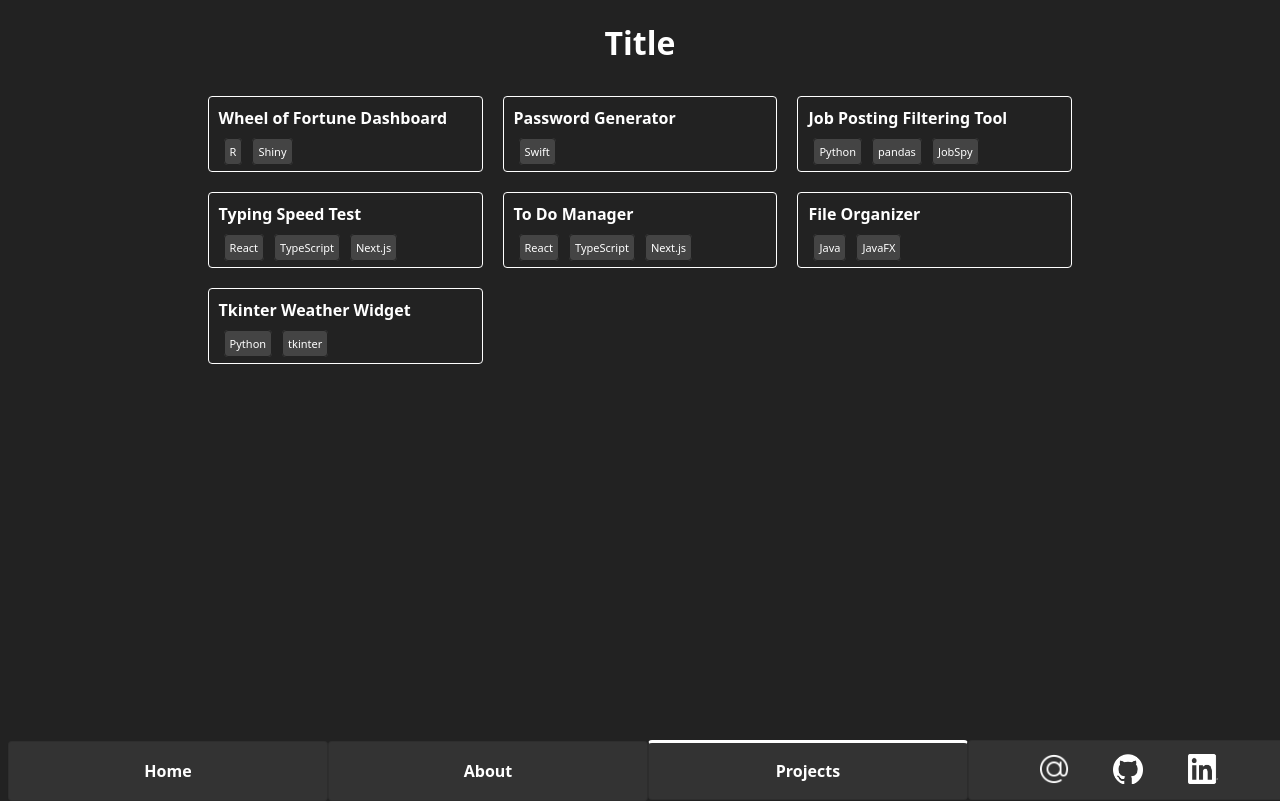
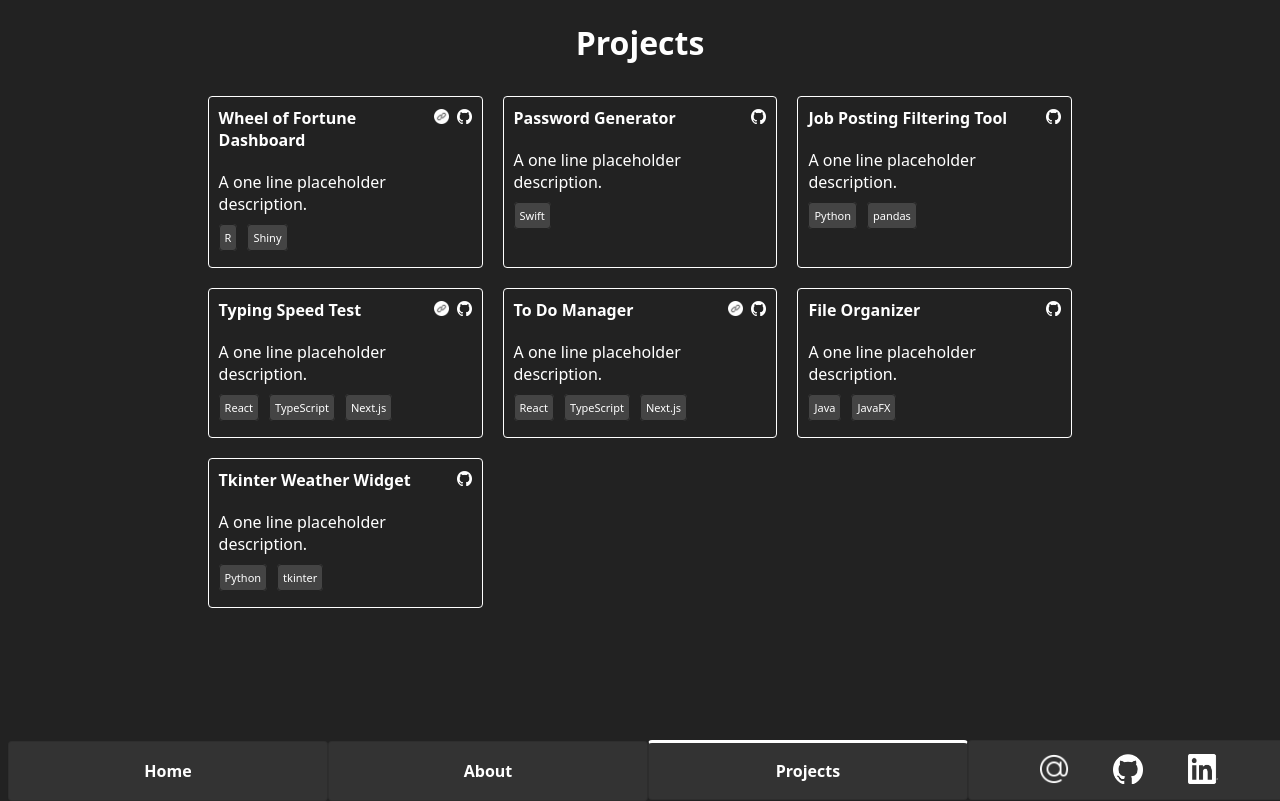
Before and after one commit to zkornbluth/zkornbluth.github.io, a Next.js app: page / in a window 1280 px wide. Both pictures are taken after a click on the button "Projects". Built offline with nearby package versions, Linux system fonts and the light colour scheme.

Commit message:
Added project links
Added icons for project GitHub repo and live link (if it exists)

```diff
--- a/app/components/Project.ts
+++ b/app/components/Project.ts
@@ -3,19 +3,21 @@ export class Project {
     technologies: string[];
     github: string;
     pageLink: string | null;
+    description: string;
 
     constructor(name: string, technologies: string[], github: string, pageLink?: string) {
         this.name = name;
         this.technologies = technologies;
         this.github = github;
         this.pageLink = pageLink;
+        this.description = "A one line placeholder description."
     }
 }
 
 export const projects: Project[] = [
     new Project("Wheel of Fortune Dashboard", ["R", "Shiny"], "https://github.com/zkornbluth/WheelOfFortune", "http://zkornbluth.github.io/WheelOfFortune"),
     new Project("Password Generator", ["Swift"], "https://github.com/zkornbluth/PasswordGenerator"),
-    new Project("Job Posting Filtering Tool", ["Python", "pandas", "JobSpy"], "https://github.com/zkornbluth/job_searcher"),
+    new Project("Job Posting Filtering Tool", ["Python", "pandas"], "https://github.com/zkornbluth/job_searcher"),
     new Project("Typing Speed Test", ["React", "TypeScript", "Next.js"], "https://github.com/zkornbluth/typing-test", "https://zkornbluth.github.io/typing-test"),
     new Project("To Do Manager", ["React", "TypeScript", "Next.js"], "https://github.com/zkornbluth/todo-manager", "https://zkornbluth.github.io/todo-manager"),
     new Project("File Organizer", ["Java", "JavaFX"], "https://github.com/zkornbluth/FileOrganizer"),
--- a/app/components/ProjectContent.tsx
+++ b/app/components/ProjectContent.tsx
@@ -1,11 +1,44 @@
 import React from 'react';
 import { projects } from './Project';
+import Image from 'next/image';
+import Link from 'next/link';
+import github from '../assets/github.png';
+import link from '../assets/link.png';
 
 function DisplayProject({ project }) {
     return (
         <div className="project-display">
-            <div className="project-name"><strong>{project.name}</strong></div>
-            <div>
+            <div className="project-header">
+                {/* Project Title */}
+                <span className="project-name"><strong>{project.name}</strong></span>
+                {/* Project Link(s) */}
+                <span className="project-links">
+                    {project.pageLink != null &&
+                        <Link href={project.pageLink}>
+                            <Image
+                                src={link}
+                                alt={project.pageLink}
+                                height={15}
+                                width={15}
+                            />
+                        </Link>
+                    }
+                    <Link href={project.github}>
+                        <Image
+                            src={github}
+                            alt={project.github}
+                            height={15}
+                            width={15}
+                        />
+                    </Link>
+                </span>
+            </div>
+            {/* Project Description */}
+            <div className="project-description">{project.description}</div>
+            {/* Project Image? */}
+
+            {/* Project Technologies */}
+            <div className='project-tech-container'>
             {project.technologies.map((tech, index) => (
                 <span key={index} className="project-tech">{tech}</span>
             ))}
--- a/app/page.tsx
+++ b/app/page.tsx
@@ -89,7 +89,7 @@ export default function HomePage() {
 
   return (
     <div>
-      <h1>Title</h1>
+      <h1>{lastClicked}</h1>
 
       <PageContent lastClicked={lastClicked} />
 
--- a/app/styles.css
+++ b/app/styles.css
@@ -98,17 +98,35 @@ a {
   margin: 0 auto;
   display: grid;
   grid-template-columns: repeat(3, 1fr);
+  padding-bottom: 10px;
 }
 
 .project-tech {
   font-size: 11px;
   padding: 5px;
-  margin: 5px 5px 15px 5px;
+  margin-right: 10px;
   background-color: #444444;
   border: 1px solid #222222;
   border-radius: 0.25rem;
 }
 
-.project-name {
+.project-tech-container {
+  margin-top: 10px;
   margin-bottom: 10px;
 }
+
+.project-name {
+  margin-bottom: 20px;
+}
+
+.project-header {
+  display: flex;
+  justify-content: space-between;
+  align-items: flex-start;
+}
+
+.project-links {
+  display: flex;
+  gap: 8px; /* spacing between icons */
+  align-items: flex-start;
+}
```
Also changed, not shown: app/assets/link.png (added).
